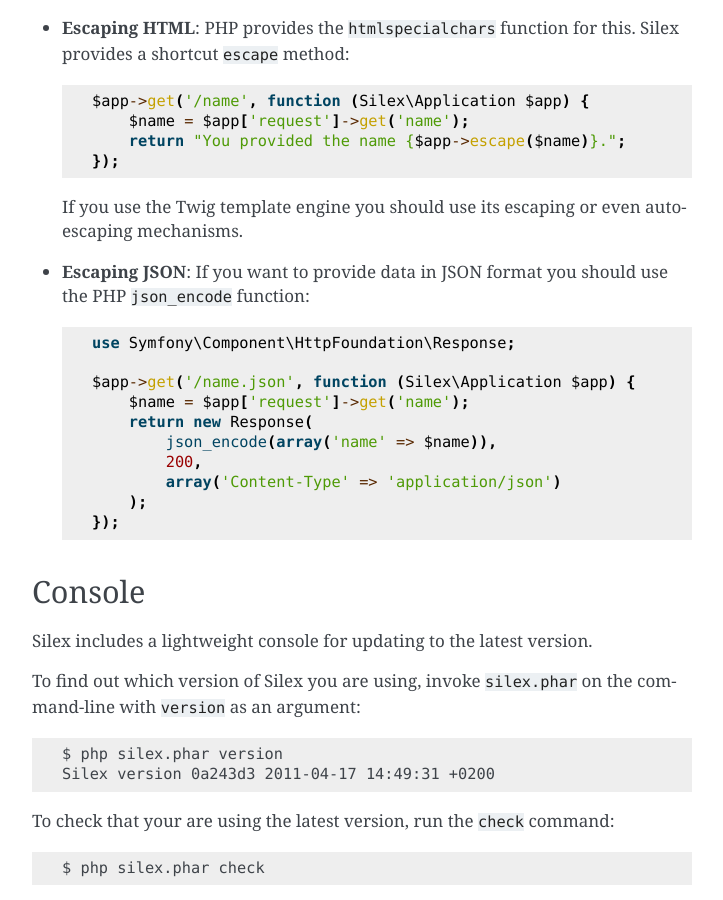
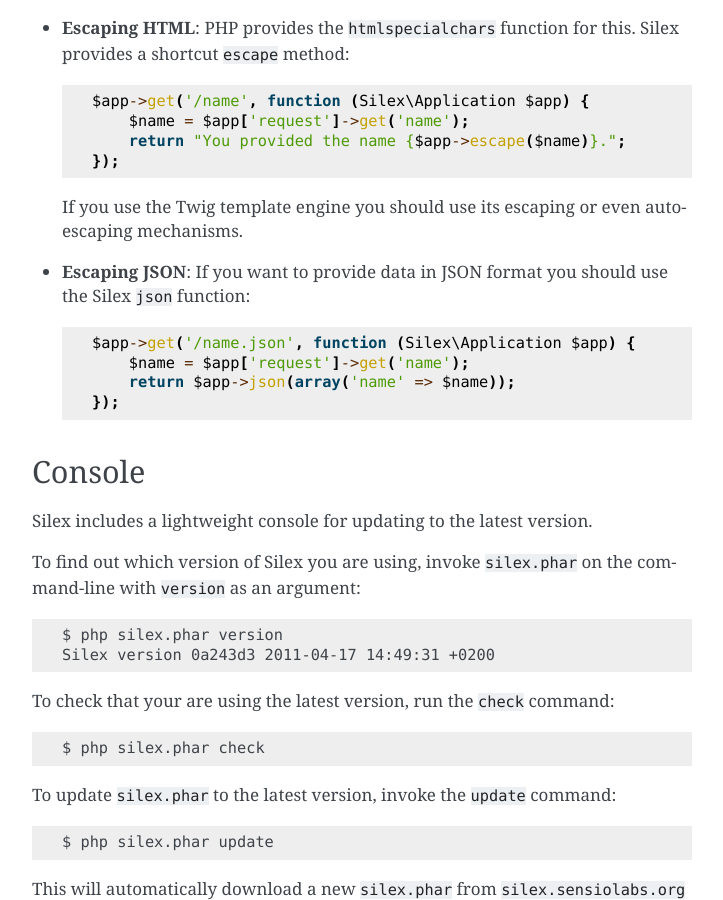
Before and after one commit to silexphp/Silex, a Sphinx documentation site: the page built from doc/usage.rst, in a window 1280 px wide and 900 px high, scrolled down 12624 px. Shown: the whole window, without its empty margins (388-1111 px from the left). Built offline with Sphinx 7.4.7, drawn with Linux system fonts in a browser that asks for light colours.

Commit message:
Use new json function in doc

```diff
--- a/doc/usage.rst
+++ b/doc/usage.rst
@@ -602,17 +602,11 @@
   auto-escaping mechanisms.
 
 * **Escaping JSON**: If you want to provide data in JSON format you should
-  use the PHP ``json_encode`` function::
-
-      use Symfony\Component\HttpFoundation\Response;
+  use the Silex ``json`` function::
 
       $app->get('/name.json', function (Silex\Application $app) {
           $name = $app['request']->get('name');
-          return new Response(
-              json_encode(array('name' => $name)),
-              200,
-              array('Content-Type' => 'application/json')
-          );
+          return $app->json(array('name' => $name));
       });
 
 Console
```
